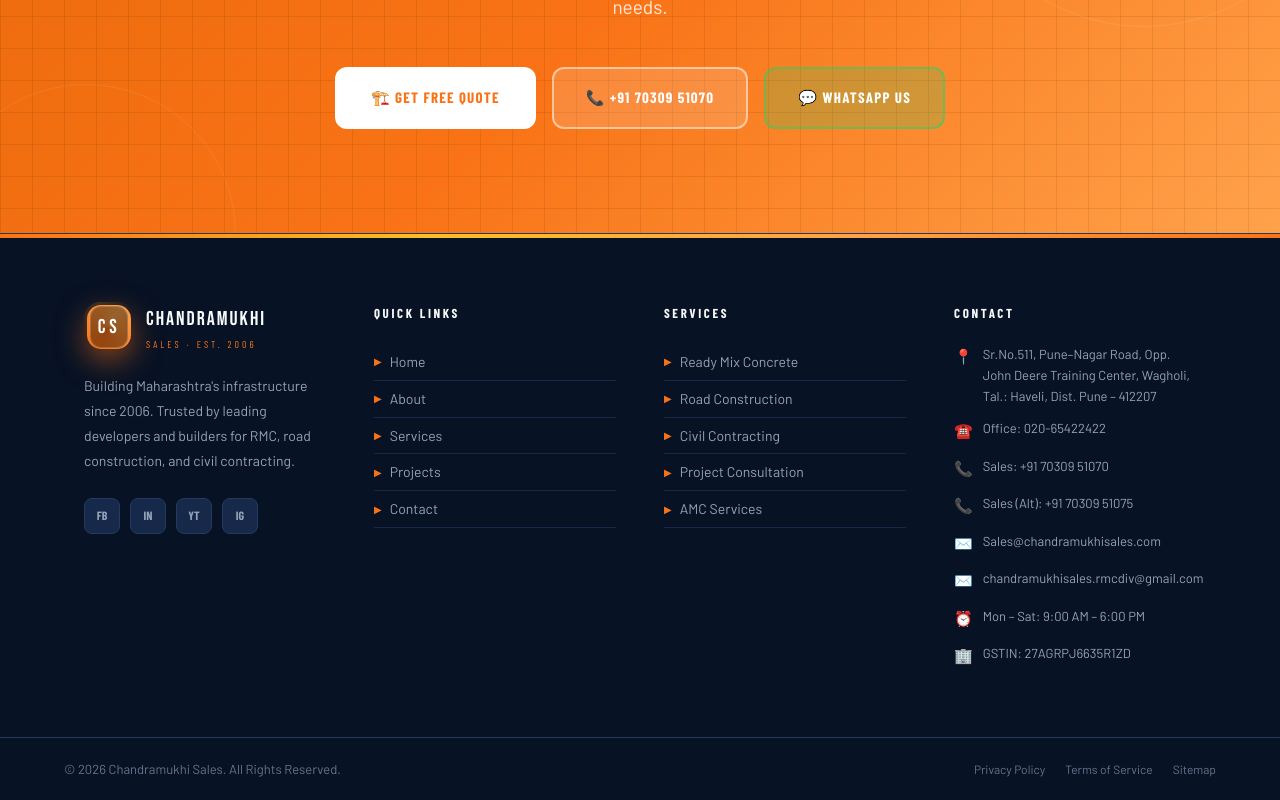
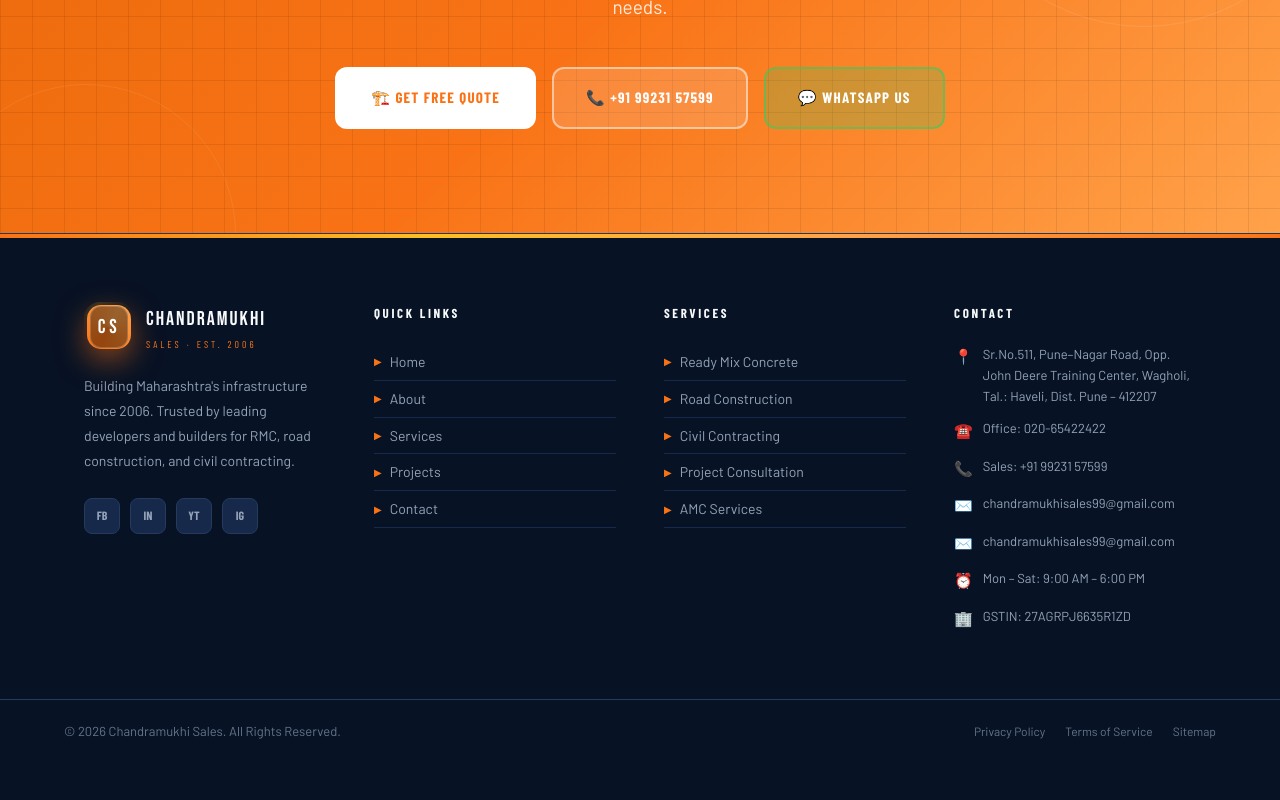
Before and after one commit to chaitanyakole/chandramukhi_sales, a React (Create React App) app: page /about in a window 1280 px wide. Shown: the part 7281-8081 px from the top of the page. After the commit the page ends 8043 px from the top, so only its background shows below. Built offline with nearby package versions, Linux system fonts and the light colour scheme; a web font is replaced by a local one.

Commit message:
Mobile number and email id  changed

```diff
--- a/src/data/siteData.js
+++ b/src/data/siteData.js
@@ -4,17 +4,13 @@ export const SITE = {
   tagline: 'Building Strong Foundations Since 2006',
 
   // Primary contact (Sales)
-  phone: '+91 70309 51070',
-  phoneRaw: '+917030951070',
-  salesPhones: ['+91 70309 51070', '+91 70309 51075', '+91 70309 51080'],
+  phone: '+91 99231 57599',
+  phoneRaw: '+919923157599',
+  salesPhones: ['+91 99231 57599'],
   officeTel: '020-65422422',
-
-  // WhatsApp not explicitly provided in the PDF; using Sales primary number.
-  whatsapp: '917030951070',
-
-  emails: ['Sales@chandramukhisales.com', 'chandramukhisales.rmcdiv@gmail.com'],
-  email: 'Sales@chandramukhisales.com',
-
+  whatsapp: '919923157599',
+  emails: ['chandramukhisales99@gmail.com', 'chandramukhisales99@gmail.com'],
+  email: 'chandramukhisales99@gmail.com',
   address:
     'Sr.No.511, Pune–Nagar Road, Opp. John Deere Training Center, Wagholi, Tal.: Haveli, Dist. Pune – 412207',
   city: 'Pune',
```
